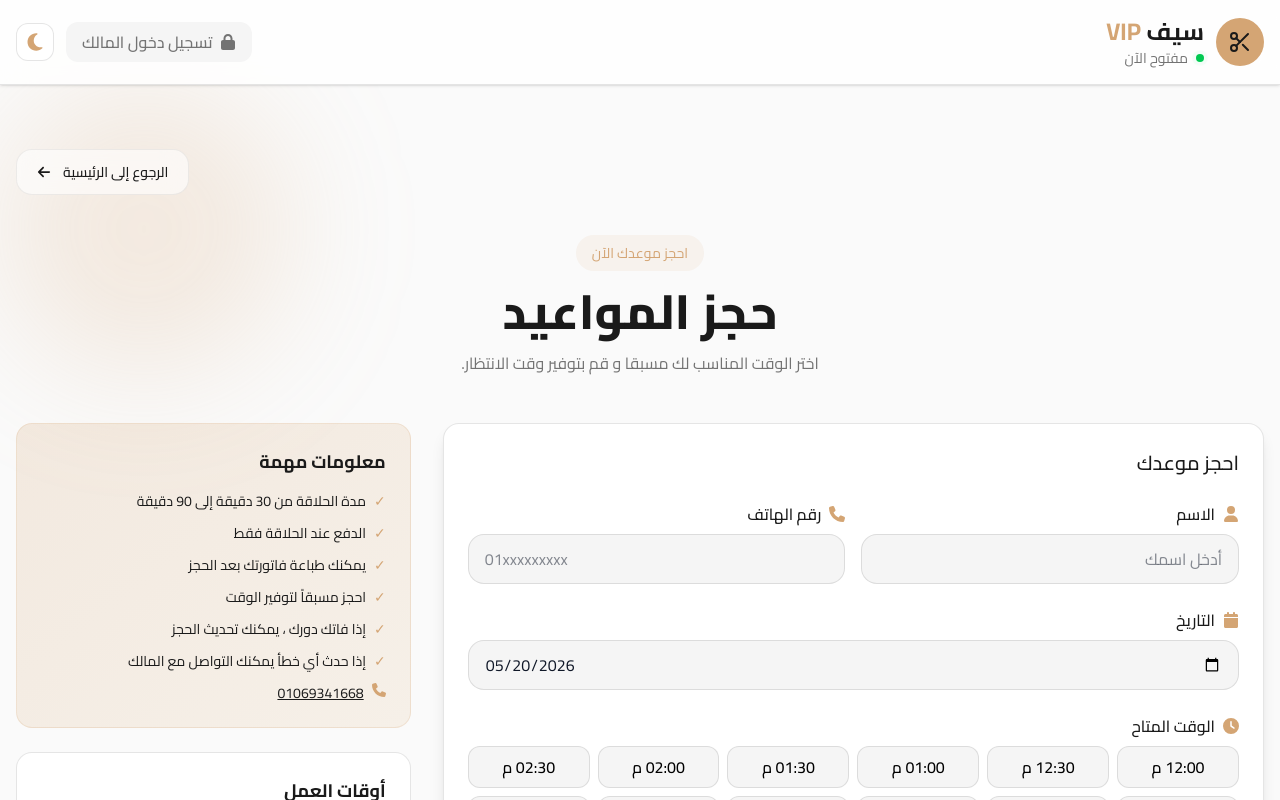
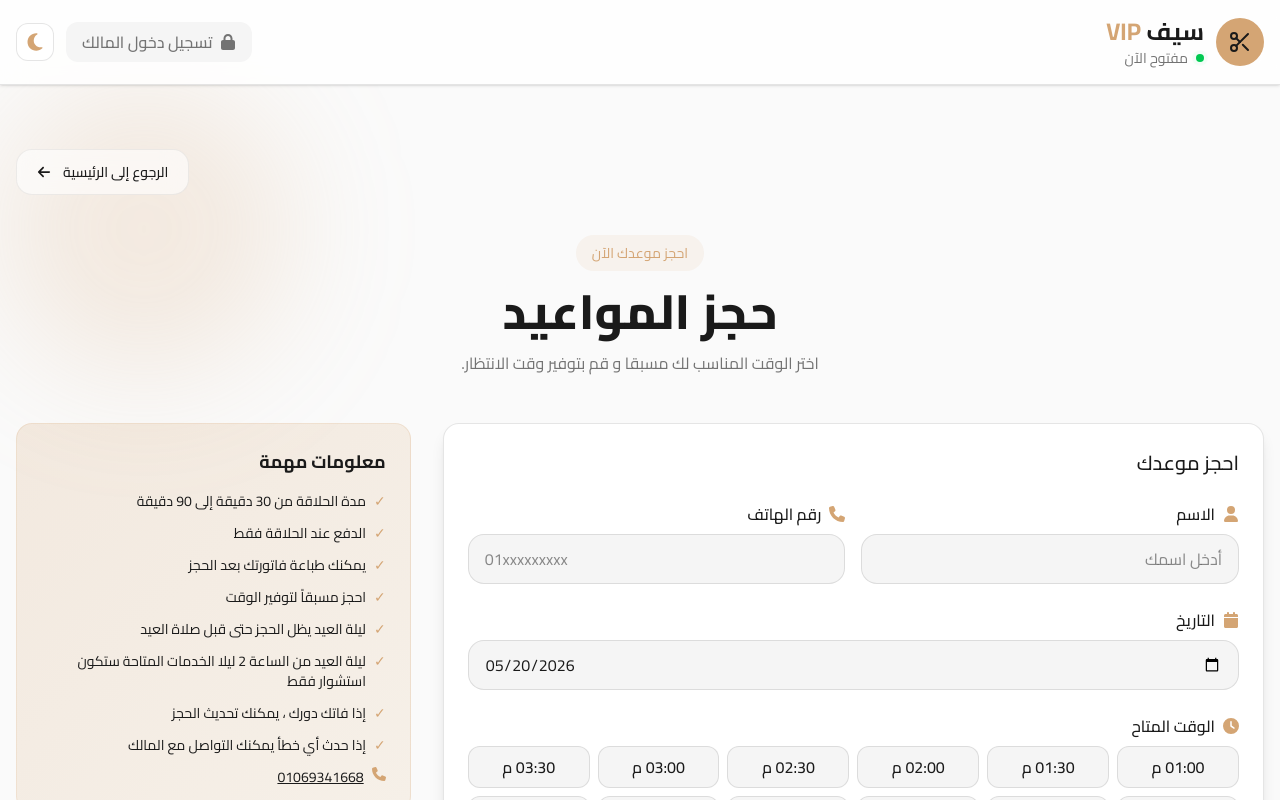
Before and after one commit to elsayedmokdam/barber-sief-app, a Next.js app: page /booking in a window 1280 px wide. Shown: the top 800 px of the page. Built offline with nearby package versions, Linux system fonts and the light colour scheme; no server answers; the database is empty.

Commit message:
Handle some details about the Eid on (ImportantInfo + BookingForm)

```diff
--- a/src/app/_context/BarberContextProvider.tsx
+++ b/src/app/_context/BarberContextProvider.tsx
@@ -171,8 +171,6 @@ export function BarberContextProvider({ children }: { children: ReactNode }) {
 
   const getAvailableTimeSlots = (date: string): string[] => {
     const allTimeSlots = [
-      "12:00 م",
-      "12:30 م",
       "01:00 م",
       "01:30 م",
       "02:00 م",
--- a/src/components/booking-form/BookingForm.tsx
+++ b/src/components/booking-form/BookingForm.tsx
@@ -1,5 +1,6 @@
 "use client";
-import { useState } from "react";
+
+import { useEffect, useMemo, useState } from "react";
 import { motion } from "motion/react";
 import { useBarber } from "@/app/_context/BarberContextProvider";
 import { Service } from "@/types";
@@ -7,9 +8,26 @@ import { format } from "date-fns";
 import { notify } from "@/lib/helpers/alerts";
 import { FaCalendar, FaClock, FaPhone, FaUser } from "react-icons/fa6";
 
+// Converts an Arabic time slot to minutes on a continuous scale starting at noon.
+// Post-midnight ص slots get +1440 so they sort after all م (PM) slots,
+// matching the scale used in BarberContextProvider.
+const slotToMinutes = (slot: string): number => {
+  const [time, period] = slot.split(" ");
+  let [hours, minutes] = time.split(":").map(Number);
+
+  if (period === "م" && hours !== 12) hours += 12;
+  if (period === "ص" && hours === 12) hours = 0;
+
+  let total = hours * 60 + minutes;
+  // AM slots belong at the end of the shift (after midnight)
+  if (period === "ص") total += 1440;
+  return total;
+};
+
 export function BookingForm() {
-  const { services, addBooking, getAvailableTimeSlots, shopStatus } =
+  const { services, bookings, addBooking, getAvailableTimeSlots, shopStatus } =
     useBarber();
+
   const [selectedDate, setSelectedDate] = useState(
     format(new Date(), "yyyy-MM-dd"),
   );
@@ -19,12 +37,95 @@ export function BookingForm() {
   const [selectedServices, setSelectedServices] = useState<Service[]>([]);
   const [additionalNotes, setAdditionalNotes] = useState("");
 
-  const availableSlots = getAvailableTimeSlots(selectedDate);
+  // ليلة العيد
+
+  const specialDate = "2026-05-27";
+
+  const specialSlots = [
+    "02:00 ص",
+    "02:20 ص",
+    "02:40 ص",
+    "03:00 ص",
+    "03:20 ص",
+    "03:40 ص",
+    "04:00 ص",
+    "04:20 ص",
+    "04:40 ص",
+    "05:00 ص",
+    "05:20 ص",
+    "05:40 ص",
+    "06:00 ص",
+  ];
+
+  const isSpecialDate = useMemo(
+    () => selectedDate === specialDate,
+    [selectedDate],
+  );
+
+  const isSpecialTime = useMemo(
+    () => specialSlots.includes(selectedTime),
+    [selectedTime],
+  );
+
+  const availableSlots = useMemo(() => {
+    // Normal slots already have booked + past times removed by getAvailableTimeSlots
+    const normalSlots = getAvailableTimeSlots(selectedDate);
+
+    if (!isSpecialDate) {
+      return normalSlots;
+    }
+
+    // For the special date, filter special slots the same way:
+    // remove already-booked ones and remove past ones if today
+    const bookedOnDate = bookings
+      .filter((b) => b.date === selectedDate)
+      .map((b) => b.timeSlot);
+
+    const todayStr = new Date().toISOString().split("T")[0];
+    const isToday = selectedDate === todayStr;
+
+    let nowMinutes = new Date().getHours() * 60 + new Date().getMinutes();
+    if (new Date().getHours() < 12) nowMinutes += 1440;
+
+    const filteredSpecialSlots = specialSlots.filter((slot) => {
+      if (bookedOnDate.includes(slot)) return false;
+      if (isToday && slotToMinutes(slot) <= nowMinutes) return false;
+      return true;
+    });
+
+    // Merge, deduplicate, and sort chronologically
+    return [...new Set([...normalSlots, ...filteredSpecialSlots])].sort(
+      (a, b) => slotToMinutes(a) - slotToMinutes(b),
+    );
+  }, [selectedDate, bookings, isSpecialDate, getAvailableTimeSlots]);
+
+  const filteredServices = useMemo(
+    () =>
+      isSpecialDate && isSpecialTime
+        ? services.filter((service) => service.nameAr === "استشوار")
+        : services,
+    [isSpecialDate, isSpecialTime, services],
+  );
+
+  useEffect(() => {
+    if (isSpecialDate && isSpecialTime) {
+      setSelectedServices((prev) =>
+        prev.filter((service) => service.nameAr === "استشوار"),
+      );
+    }
+  }, [isSpecialDate, isSpecialTime]);
+
+  useEffect(() => {
+    if (selectedTime && !availableSlots.includes(selectedTime)) {
+      setSelectedTime("");
+    }
+  }, [selectedDate, availableSlots, selectedTime]);
 
   const totalCost = selectedServices.reduce(
     (sum, service) => sum + service.price,
     0,
   );
+
   const totalDuration = selectedServices.reduce(
     (sum, service) => sum + service.durationMinutes,
     0,
@@ -33,11 +134,8 @@ export function BookingForm() {
   const handleServiceToggle = (service: Service) => {
     setSelectedServices((prev) => {
       const exists = prev.find((s) => s.id === service.id);
-      if (exists) {
-        return prev.filter((s) => s.id !== service.id);
-      } else {
-        return [...prev, service];
-      }
+      if (exists) return prev.filter((s) => s.id !== service.id);
+      return [...prev, service];
     });
   };
 
@@ -70,9 +168,9 @@ export function BookingForm() {
         totalCost,
       });
 
-      notify.success("تم الحجز بنجاح! ✅");
+      notify.success("تم الحجز بنجاح ✅");
 
-      // Reset form
+      // Reset
       setCustomerName("");
       setPhoneNumber("");
       setSelectedTime("");
@@ -80,7 +178,7 @@ export function BookingForm() {
       setAdditionalNotes("");
     } catch (error) {
       console.error(error);
-      notify.error("فشل إنشاء الحجز. حاول مرة أخرى.");
+      notify.error("فشل إنشاء الحجز");
     }
   };
 
@@ -88,111 +186,195 @@ export function BookingForm() {
     <motion.div
       initial={{ opacity: 0, y: 20 }}
       animate={{ opacity: 1, y: 0 }}
-      className="bg-card rounded-2xl p-6 border border-border shadow-lg"
+      className="
+        rounded-2xl
+        border
+        border-border
+        bg-card
+        p-6
+        shadow-lg
+      "
     >
       <div className="mb-6">
         <h2 className="mb-2">احجز موعدك</h2>
+
         {!shopStatus.isOpen && (
-          <div className="p-3 bg-red-500/10 border border-red-500/20 rounded-lg">
-            <p className="text-red-500 text-center font-medium">
-              ⚠️ المحل مغلق حالياً يمكنك الجز لغدا في الوقت المناسب لك
+          <div
+            className="
+              rounded-lg
+              border
+              border-red-500/20
+              bg-red-500/10
+              p-3
+            "
+          >
+            <p className="text-center font-medium text-red-500">
+              ⚠️ المحل مغلق حالياً
             </p>
           </div>
         )}
       </div>
 
       <form onSubmit={handleSubmit} className="space-y-6">
-        <div className="grid grid-cols-1 md:grid-cols-2 gap-4">
+        {/* Name and Phone */}
+        <div className="grid grid-cols-1 gap-4 md:grid-cols-2">
           <div>
-            <label className="flex items-center gap-2 mb-2">
-              <FaUser className="w-4 h-4 text-primary" />
+            <label className="mb-2 flex items-center gap-2">
+              <FaUser className="h-4 w-4 text-primary" />
               الاسم
             </label>
+
             <input
               type="text"
               value={customerName}
               onChange={(e) => setCustomerName(e.target.value)}
-              className="w-full text-gray-900 px-4 py-3 bg-input-background border border-border rounded-xl focus:outline-none focus:ring-2 focus:ring-primary transition-all"
               placeholder="أدخل اسمك"
               required
+              className="
+                w-full
+                rounded-xl
+                border
+                border-border
+                bg-input-background
+                px-4
+                py-3
+                text-foreground
+                transition-all
+                focus:ring-2
+                focus:ring-primary
+                focus:outline-none
+              "
             />
           </div>
 
           <div>
-            <label className="flex items-center gap-2 mb-2">
-              <FaPhone className="w-4 h-4 text-primary" />
+            <label className="mb-2 flex items-center gap-2">
+              <FaPhone className="h-4 w-4 text-primary" />
               رقم الهاتف
             </label>
+
             <input
               type="tel"
               value={phoneNumber}
               onChange={(e) => setPhoneNumber(e.target.value)}
               pattern="^01[0125][0-9]{8}$"
-              title="يرجى ادخال رقم هاتف صحيح"
-              className="w-full text-gray-900 px-4 py-3 bg-input-background border border-border rounded-xl focus:outline-none focus:ring-2 focus:ring-primary transition-all"
+              title="يرجى إدخال رقم صحيح"
               placeholder="01xxxxxxxxx"
               required
+              className="
+                w-full
+                rounded-xl
+                border
+                border-border
+                bg-input-background
+                px-4
+                py-3
+                text-foreground
+                transition-all
+                focus:ring-2
+                focus:ring-primary
+                focus:outline-none
+              "
             />
           </div>
         </div>
 
+        {/* Date */}
         <div>
-          <label className="flex items-center gap-2 mb-2">
-            <FaCalendar className="w-4 h-4 text-primary" />
+          <label className="mb-2 flex items-center gap-2">
+            <FaCalendar className="h-4 w-4 text-primary" />
             التاريخ
           </label>
+
           <input
             type="date"
             value={selectedDate}
             onChange={(e) => setSelectedDate(e.target.value)}
             min={format(new Date(), "yyyy-MM-dd")}
-            className="w-full px-4 py-3 bg-input-background border border-border rounded-xl focus:outline-none focus:ring-2 focus:ring-primary transition-all text-gray-900"
             required
+            className="
+              w-full
+              rounded-xl
+              border
+              border-border
+              bg-input-background
+              px-4
+              py-3
+              text-foreground
+              transition-all
+              focus:ring-2
+              focus:ring-primary
+              focus:outline-none
+            "
           />
         </div>
 
+        {/* The Available Slots */}
         <div>
-          <label className="flex items-center gap-2 mb-2">
-            <FaClock className="w-4 h-4 text-primary" />
+          <label className="mb-2 flex items-center gap-2">
+            <FaClock className="h-4 w-4 text-primary" />
             الوقت المتاح
           </label>
-          <div className="grid grid-cols-4 md:grid-cols-6 gap-2">
+
+          <div className="grid grid-cols-3 gap-2 md:grid-cols-6">
             {availableSlots.length > 0 ? (
               availableSlots.map((slot) => (
                 <button
                   key={slot}
                   type="button"
                   onClick={() => setSelectedTime(slot)}
-                  className={`py-2 px-3 rounded-lg border transition-all duration-300 hover:scale-105 ${
-                    selectedTime === slot
-                      ? "bg-primary text-white border-primary"
-                      : "bg-input-background border-border text-black hover:border-primary"
-                  } text-center`}
+                  className={`
+                    rounded-lg
+                    border
+                    px-3
+                    py-2
+                    text-center
+                    transition-all
+                    duration-300
+                    hover:scale-105
+
+                    ${
+                      selectedTime === slot
+                        ? "border-primary bg-primary text-white"
+                        : "border-border bg-input-background text-foreground hover:border-primary"
+                    }
+                  `}
                 >
                   {slot}
                 </button>
               ))
             ) : (
-              <p className="col-span-full text-center text-muted-foreground py-4">
-                لا توجد مواعيد متاحة في هذا اليوم
+              <p className="col-span-full py-4 text-center text-muted-foreground">
+                لا توجد مواعيد متاحة
               </p>
             )}
           </div>
         </div>
 
+        {/* Services */}
         <div>
           <label className="mb-2 block">اختر الخدمات</label>
-          <div className="grid grid-cols-1 md:grid-cols-2 gap-5">
-            {services.map((service) => (
+
+          <div className="grid grid-cols-1 gap-5 md:grid-cols-2">
+            {filteredServices.map((service) => (
               <button
                 key={service.id}
                 type="button"
                 onClick={() => handleServiceToggle(service)}
-                className={`p-4 rounded-xl border transition-all duration-300 text-right ${
-                  selectedServices.find((s) => s.id === service.id)
-                    ? "bg-primary text-white border-primary scale-105"
-                    : "bg-input-background border-border text-black hover:border-primary hover:scale-102"
-                }`}
+                className={`
+                  rounded-xl
+                  border
+                  p-4
+                  text-right
+                  transition-all
+                  duration-300
+
+                  ${
+                    selectedServices.find((s) => s.id === service.id)
+                      ? "scale-105 border-primary bg-primary text-white"
+                      : "border-border bg-input-background text-foreground hover:scale-[1.02] hover:border-primary"
+                  }
+                `}
               >
                 <div className="flex items-center justify-between">
                   <div>
@@ -208,37 +390,74 @@ export function BookingForm() {
           </div>
         </div>
 
+        {/* Notes */}
         <div>
-          <label className="mb-2 block">ملاحظات إضافية (اختياري)</label>
+          <label className="mb-2 block">ملاحظات إضافية</label>
+
           <textarea
             value={additionalNotes}
             onChange={(e) => setAdditionalNotes(e.target.value)}
-            className="w-full text-gray-900 px-4 py-3 bg-input-background border border-border rounded-xl focus:outline-none focus:ring-2 focus:ring-primary transition-all resize-none"
             rows={3}
             placeholder="أي ملاحظات أو طلبات خاصة..."
+            className="
+              w-full
+              resize-none
+              rounded-xl
+              border
+              border-border
+              bg-input-background
+              px-4
+              py-3
+              text-foreground
+              transition-all
+              focus:ring-2
+              focus:ring-primary
+              focus:outline-none
+            "
           />
         </div>
 
+        {/* Summary */}
         {selectedServices.length > 0 && (
           <motion.div
             initial={{ opacity: 0, height: 0 }}
             animate={{ opacity: 1, height: "auto" }}
-            className="p-4 bg-accent/50 rounded-xl border border-primary/20"
+            className="
+              rounded-xl
+              border
+              border-primary/20
+              bg-accent/50
+              p-4
+            "
           >
             <h3 className="mb-2">ملخص الحجز</h3>
+
             <div className="space-y-1 text-sm">
               <p>عدد الخدمات: {selectedServices.length}</p>
               <p>المدة الإجمالية: {totalDuration} دقيقة</p>
-              <p className="font-bold text-lg text-primary">
+              <p className="text-lg font-bold text-primary">
                 المبلغ الإجمالي: {totalCost} جنيه
               </p>
             </div>
           </motion.div>
         )}
 
+        {/* Submit button */}
         <button
           type="submit"
-          className="w-full py-4 bg-primary text-primary-foreground rounded-xl font-bold text-lg hover:bg-primary/90 transition-all duration-300 hover:scale-105 disabled:opacity-50 disabled:cursor-not-allowed disabled:hover:scale-100"
+          className="
+            w-full
+            rounded-xl
+            bg-primary
+            py-4
+            text-lg
+            font-bold
+            text-primary-foreground
+            transition-all
+            duration-300
+            hover:scale-105
+            hover:bg-primary/90
+          "
         >
           تأكيد الحجز
         </button>
--- a/src/components/important-info/ImportantInfo.tsx
+++ b/src/components/important-info/ImportantInfo.tsx
@@ -28,6 +28,16 @@ export default function ImportantInfo() {
             <li className="flex items-start gap-2">
               <span className="text-primary">✓</span>
               <span>احجز مسبقاً لتوفير الوقت</span>
+            </li>
+            <li className="flex items-start gap-2">
+              <span className="text-primary">✓</span>
+              <span>ليلة العيد يظل الحجز حتى قبل صلاة العيد</span>
+            </li>
+            <li className="flex items-start gap-2">
+              <span className="text-primary">✓</span>
+              <span>
+                ليلة العيد من الساعة 2 ليلا الخدمات المتاحة ستكون استشوار فقط
+              </span>
             </li>
             <li className="flex items-start gap-2">
               <span className="text-primary">✓</span>
```
